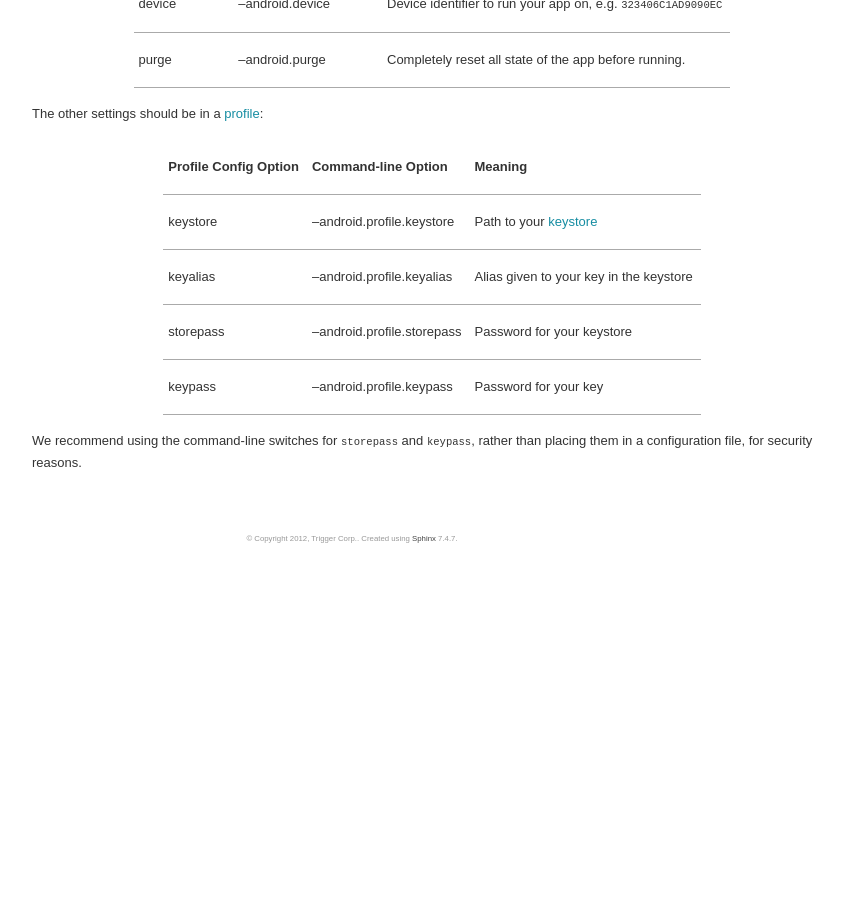
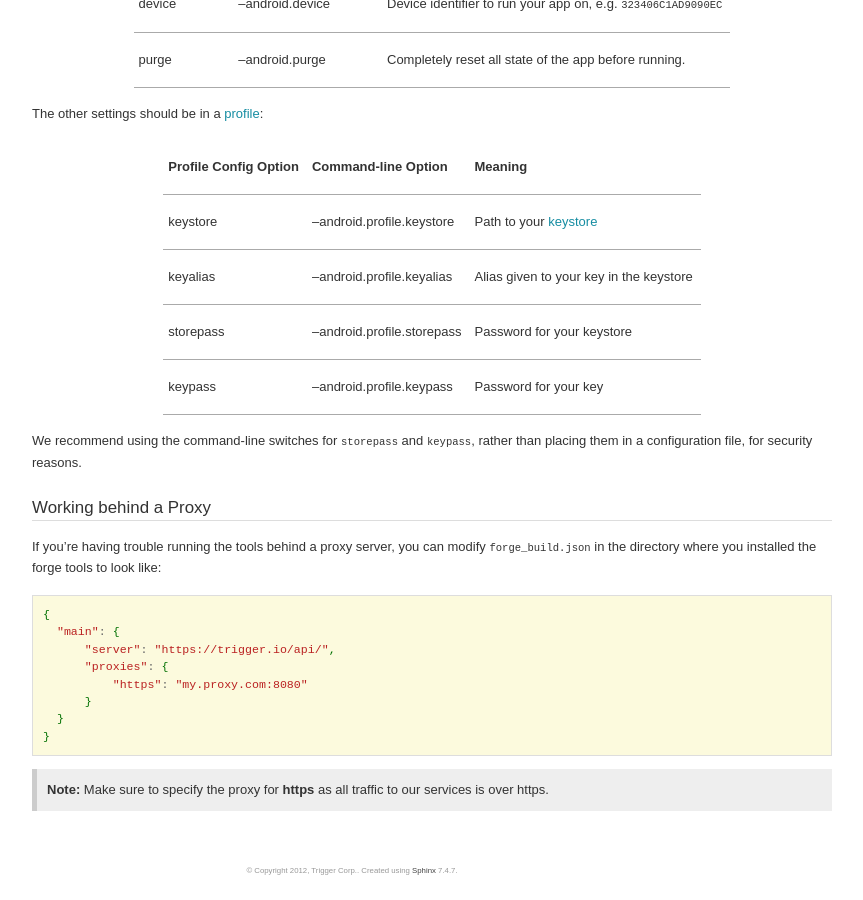
Before and after one commit to trigger-corp/Forge-Documentation, a Sphinx documentation site: the page built from source/command-line.rst, in a window 1280 px wide and 900 px high, scrolled down 3163 px. Shown: the whole window, without its empty margins (288-1151 px from the left). Built offline with Sphinx 7.4.7, drawn with Linux system fonts in a browser that asks for light colours; some web fonts are replaced; before the commit the page ends 3731 px from its top, so only the background shows below that.

Commit message:
document proxy configuration for tools

```diff
--- a/source/command-line.rst
+++ b/source/command-line.rst
@@ -173,3 +173,21 @@ keypass                  --android.profile.keypass           Password for your k
 ======================== =================================== ===============================================
 
 We recommend using the command-line switches for ``storepass`` and ``keypass``, rather than placing them in a configuration file, for security reasons.
+
+Working behind a Proxy
+----------------------
+If you're having trouble running the tools behind a proxy server, you can
+modify ``forge_build.json`` in the directory where you installed the forge
+tools to look like:
+
+.. parsed-literal::
+  {
+    "main": {
+        "server": "https://trigger.io/api/",
+        "proxies": {
+            "https": "my.proxy.com:8080"
+        }
+    }
+  }
+
+.. note:: Make sure to specify the proxy for **https** as all traffic to our services is over https.
```
